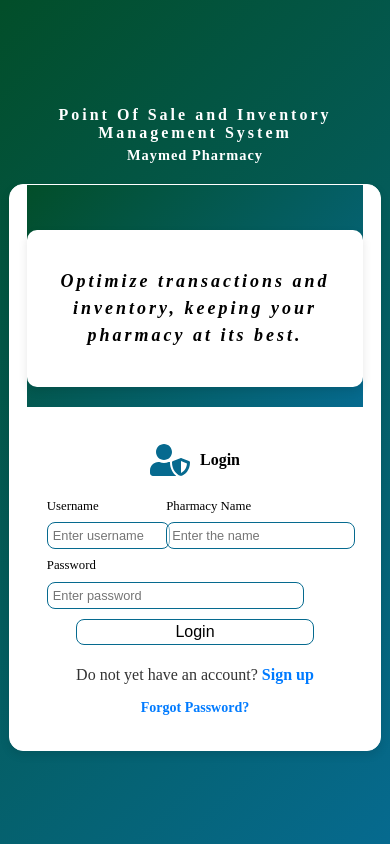
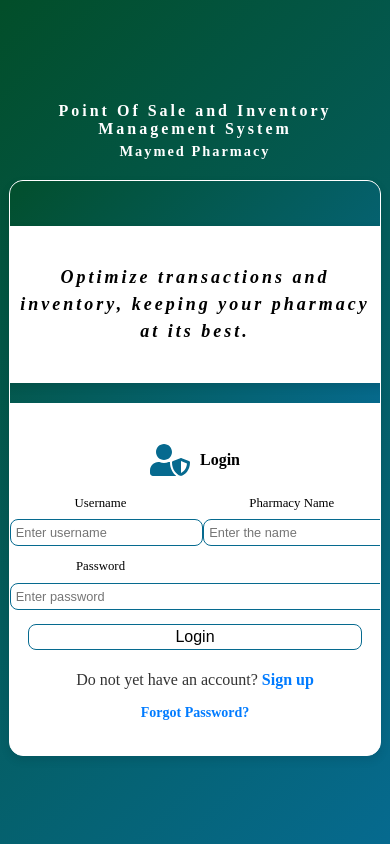
Before and after one commit to pharmacysystem950-hub/noorhayapharmacysystem, a React (Create React App) app: page / in a window 390 px wide. Built offline with nearby package versions, Linux system fonts and the light colour scheme.

Commit message:
Fix responsive layout to keep aligned on all screen

```diff
--- a/src/styles/LoginPage.css
+++ b/src/styles/LoginPage.css
@@ -1,14 +1,15 @@
+/* ============================= */
+/* BASE STYLING (Laptop & Desktop) */
+/* ============================= */
 .login-page {
   display: flex;
-    flex-direction: column; /* Stack elements vertically */
+  flex-direction: column;
   align-items: center;
   justify-content: center;
   height: 100vh;
   background: linear-gradient(135deg, #024e29 0%, #066a8f 100%);
   background-size: cover;
 }
-
-
 
 /* Text beside the logo */
 .header-text {
@@ -25,24 +26,20 @@
   color: white;
 }
 
-
 .header-text h3 {
   font-weight: bold;
-    font-size:1.1rem;
-    text-align: left;
+  font-size: 1.1rem;
   text-align: center;
   letter-spacing: 3px;
   margin-bottom: 15px;
   margin-top: 3px;
   color: white;
-
 }
-
 
 .login-row {
   width: 45%;
   max-width: 1200px;
-    height: 70% ;
+  height: 70%;
   max-height: 1000px;
   display: flex;
   margin-top: 5px;
@@ -66,14 +63,12 @@
   flex-direction: column;
   align-items: center;
   text-align: center;
-
 }
-
 
 .abstract-container {
   background: rgb(255, 255, 255);
   padding: 40px 20px;
-    border-radius: 10px; /* Rounded edges */
+  border-radius: 10px;
   box-shadow: 0px 4px 10px rgba(0, 0, 0, 0.1);
   display: flex;
   align-items: center;
@@ -86,36 +81,33 @@
 
 .sub-text {
   font-size: 18px;
-    text-align: center; /* Justified text for better appearance */
+  text-align: center;
   font-style: italic;
   color: #000000;
   font-weight: bold;
   letter-spacing: 3px;
-    line-height: 1.5; /* Adjust this value */
-
+  line-height: 1.5;
 }
 
 .right-side {
   padding: 40px;
 }
 
-
-/* Header (Icon and Title) */
+/* Login form header */
 .login-container h2 {
   display: flex;
   align-items: center;
   justify-content: center;
   text-align: center;
   font-size: 1.3rem;
-  margin-bottom: 1rem;  /* Reduced from 1.2rem */
+  margin-bottom: 1rem;
   color: #000000;
 }
 
 .login-icon {
   font-size: 2.5rem;
-  color: #066a8f; /* Adjust color as needed */
-  margin-right: 5px; /* Adjust spacing */
-
+  color: #066a8f;
+  margin-right: 5px;
 }
 
 .login-text {
@@ -124,8 +116,6 @@
   margin-left: 5px;
 }
 
-
-
 .login-container {
   width: 100%;
   max-width: 500px;
@@ -133,37 +123,29 @@
   margin-top: 2px;
 }
 
-
 .login-button {
   width: 40%;
-    margin: 1px;
+  margin: 1px auto;
   padding: 3px;
   border: 1.5px solid #066a8f;
   background-color: white;
-    margin-left: 65px;
+  display: block;
 }
 
 .login-button:hover {
   background: linear-gradient(135deg, #024e29 0%, #066a8f 100%);
 }
 
-.login-container h2 {
-    text-align: center;
-    font-size: 1rem;
-    margin-bottom: 1.2rem;
-    color: #000000;
-}
-
 .form-control {
   width: 100%;
   padding: 5px;
-    font-size: .8rem;
+  font-size: 0.8rem;
   border: 1.5px solid #066a8f;
   border-radius: 8px;
   background-color: transparent;
   color: black;
   transition: border-color 0.3s ease, box-shadow 0.3s ease;
-    margin-bottom: 1px;  /* Reduced margin-bottom */
+  margin-bottom: 1px;
 }
 
 #password {
@@ -174,16 +156,16 @@
 
 .error-message {
   color: green;
-  font-size: 0.8rem;      /* Smaller text */
-  margin-bottom: 2px;     /* Reduced margin */
-  padding: 2px 4px;       /* Reduced padding */
+  font-size: 0.8rem;
+  margin-bottom: 2px;
+  padding: 2px 4px;
   text-align: center;
-  display: inline-block;  /* Wraps only the content */
+  display: inline-block;
 }
 
 form {
   display: grid;
-    grid-template-columns: repeat(2, 1fr); /* Two columns */
+  grid-template-columns: repeat(2, 1fr);
   gap: 1rem;
 }
 
@@ -193,7 +175,7 @@
 }
 
 form label {
-    font-size: .8rem;
+  font-size: 0.8rem;
   font-weight: 300;
   margin-bottom: 0.5rem;
 }
@@ -202,35 +184,40 @@
   width: 90%;
   padding: 7px;
   font-size: 1rem;
-    border: 1.5px solid black; /* Black border */
+  border: 1.5px solid black;
   border-radius: 8px;
-    background: linear-gradient(135deg, rgba(255, 255, 255, 0.5) 50%, rgba(255, 255, 255, 0) 50%); /* 50% white and 50% transparent */
-    color: rgb(255, 255, 255); /* Black text */
+  background: linear-gradient(
+    135deg,
+    rgba(255, 255, 255, 0.5) 50%,
+    rgba(255, 255, 255, 0) 50%
+  );
+  color: #fff;
   transition: border-color 0.3s ease, box-shadow 0.3s ease;
 }
 
 form input:focus {
-    border-color: #2575fc; /* Gradient color on focus */
+  border-color: #2575fc;
   outline: none;
-    box-shadow: 0 0 10px rgba(37, 117, 252, 0.3); /* Subtle glow effect */
+  box-shadow: 0 0 10px rgba(37, 117, 252, 0.3);
 }
 
 form button {
-    grid-column: span 2; /* Full width for the button */
+  grid-column: span 2;
   padding: 8px;
-    background: rgb(255, 255, 255); /* White background by default */
-    color: #000000; /* Gradient color for text */
+  background: #fff;
+  color: #000000;
   font-size: 1rem;
   font-weight: 500;
   border: none;
   border-radius: 8px;
   cursor: pointer;
-    transition: background-color 0.3s ease, color 0.3s ease, transform 0.3s ease, box-shadow 0.3s ease;
+  transition: background-color 0.3s ease, color 0.3s ease, transform 0.3s ease,
+    box-shadow 0.3s ease;
 }
 
 form button:active {
-    background: linear-gradient(135deg, #6a11cb 0%, #2575fc 100%); /* Gradient background when clicked */
-    color: white; /* White text when clicked */
+  background: linear-gradient(135deg, #6a11cb 0%, #2575fc 100%);
+  color: white;
 }
 
 form button:hover {
@@ -238,24 +225,21 @@
   box-shadow: 0 10px 20px rgba(0, 0, 0, 0.3);
 }
 
-
 form p {
-    grid-column: span 2; /* Full width for messages */
+  grid-column: span 2;
   text-align: center;
   font-size: 1rem;
   margin-top: 1rem;
 }
 
 form .success-message {
-    color: #28a745; /* Green for success */
+  color: #28a745;
 }
 
 form .error-message {
-    color: #dc3545; /* Red for errors */
+  color: #dc3545;
 }
 
-
-/* Sign Up link container */
 .signup-link {
   font-size: 16px;
   text-align: center;
@@ -263,7 +247,6 @@
   margin-top: 20px;
 }
 
-/* Forgot Password link container */
 .forgot-password-text {
   font-size: 14px;
   text-align: center;
@@ -271,9 +254,8 @@
   color: #555;
 }
 
-/* Actual clickable link style */
 .link-text {
-  color: #007bff; /* Blue link color */
+  color: #007bff;
   cursor: pointer;
   font-weight: bold;
   text-decoration: none;
@@ -281,52 +263,43 @@
 }
 
 .link-text:hover {
-  color: #0056b3; /* Darker blue on hover */
+  color: #0056b3;
   text-decoration: underline;
 }
 
-/* Responsive adjustments */
-@media (max-width: 600px) {
+/* ============================= */
+/* RESPONSIVE FIXES */
+/* ============================= */
+
+/* Tablets */
+@media (max-width: 1024px) {
   .login-row {
-    width: 30%;
-    flex-direction: column; /* Stack left and right side on smaller screens */
+    width: 70%;
+  }
+}
+
+/* Phones */
+@media (max-width: 768px) {
+  .login-row {
+    width: 90%;
+    flex-direction: column;
     height: auto;
   }
 
-    .left-side {
-    width: 80%;
-    max-width: none;
+  .left-side,
+  .right-side {
+    width: 100%;
     padding: 20px;
+    text-align: center;
   }
 
-  .right-side {
-    width: 80%;
-    padding: 20px;
+  form {
+    grid-template-columns: 1fr;
+    gap: 0.75rem;
   }
 
-}
-
-@media (max-width: 768px) {
-  .login-row {
+  .login-button {
     width: 80%;
-  }
-
-
-  .login-button {
-    width: 60%;
-    margin-left: auto;
-    margin-right: auto;
-  }
-
-  .form-control,
-  form input {
-    width: 100%;
-  }
-
-
-  form {
-    grid-template-columns: 1fr; /* Single column on mobile */
-    gap: 0.5rem;
   }
 
   .header-text h2 {
@@ -334,10 +307,9 @@
     letter-spacing: 3px;
   }
 
-
   .header-text h3 {
     font-size: 1rem;
-    letter-spacing: 1px;
+    letter-spacing: 2px;
   }
 
   .abstract-container {
@@ -346,14 +318,14 @@
   }
 }
 
-
+/* Very small phones */
 @media (max-width: 480px) {
   .login-row {
     width: 95%;
   }
 
   .login-button {
-    width: 80%;
+    width: 90%;
   }
 
   .header-text h2 {
```
Lines whose indentation alone changed are shown as unchanged.
